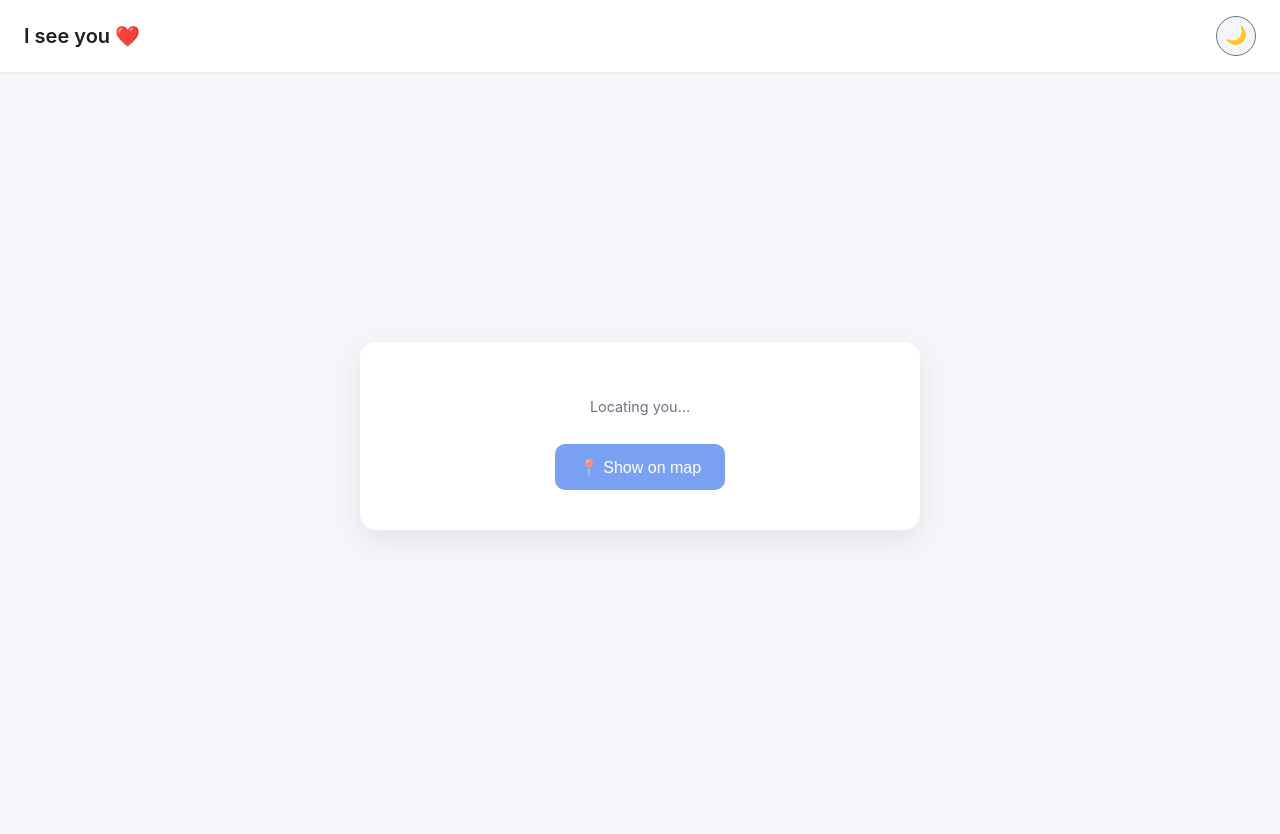
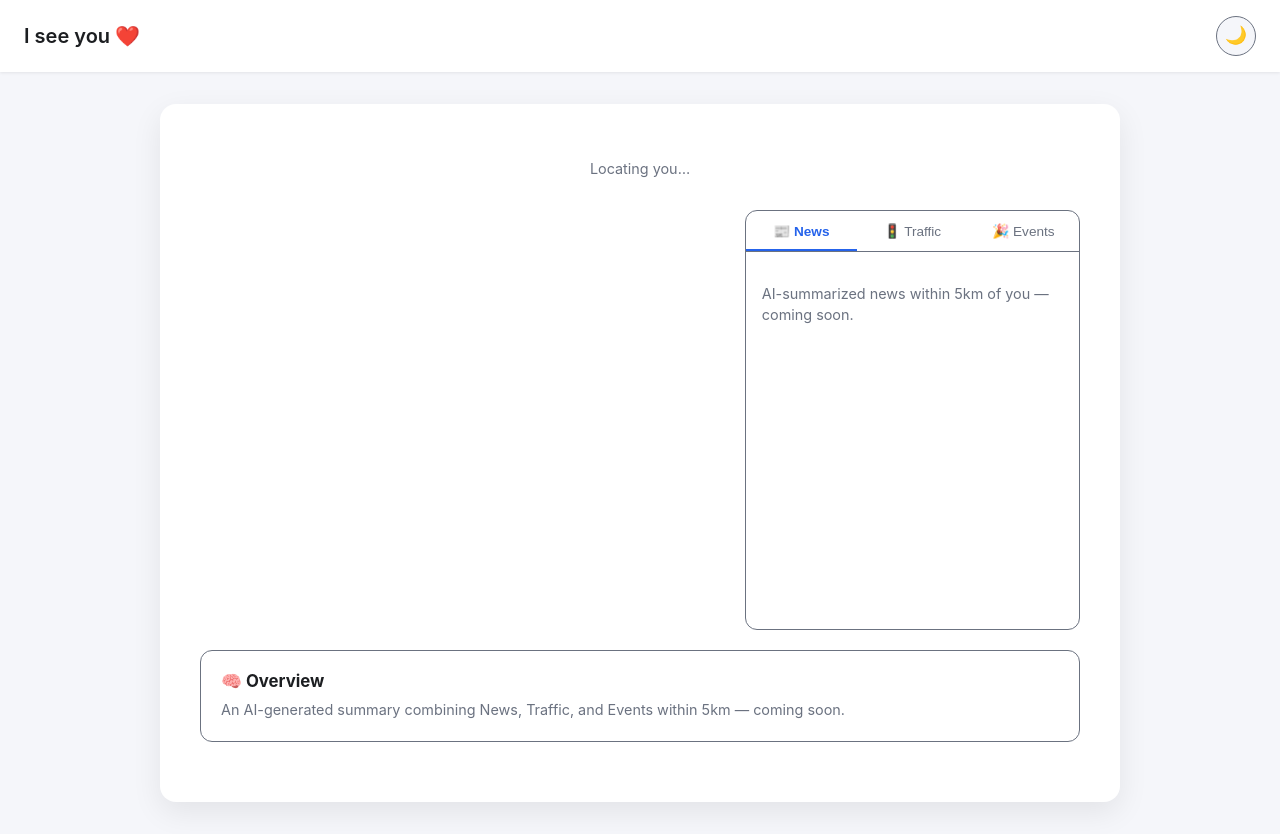
Before and after one commit to OzDoll/hello-world-weather, a plain HTML site: page index.html in a window 1280 px wide. Before the commit the page ends 800 px from the top, so only its background shows below. Drawn offline with nearby package versions, Linux system fonts and the light colour scheme.

Commit message:
Show map by default; add placeholder Nearby tabs and Overview panel
Removes the "Show on map" button - the map now renders automatically
once geolocation resolves, laid out next to a new "Nearby" panel with
News/Traffic/Events tabs and an Overview block below. Both are
placeholder UI for now (no data wired up yet); tab-switching itself is
fully functional so the upcoming AI integration only needs to populate
content. Log entries now save automatically on every page load instead
of on the old map-reveal click, since that click no longer exists.

```diff
--- a/index.html
+++ b/index.html
@@ -70,7 +70,7 @@
     background: var(--card);
     border-radius: 16px;
     padding: 2.5rem;
-    width: min(90vw, 560px);
+    width: min(94vw, 960px);
     text-align: center;
     box-shadow: 0 10px 30px rgba(0,0,0,0.08);
   }
@@ -108,15 +108,72 @@
     color: #dc2626;
     font-size: 0.9rem;
   }
-  #map-btn {
-    margin-top: 1.5rem;
+  .map-row {
+    margin-top: 1.75rem;
+    display: flex;
+    gap: 1rem;
+    align-items: stretch;
+    text-align: left;
   }
   #map {
-    margin-top: 1.25rem;
+    flex: 1 1 60%;
+    min-width: 0;
     height: 420px;
     border-radius: 12px;
     overflow: hidden;
-    display: none;
+  }
+  .intel-panel {
+    flex: 1 1 38%;
+    min-width: 240px;
+    display: flex;
+    flex-direction: column;
+    border: 1px solid var(--muted);
+    border-radius: 12px;
+    overflow: hidden;
+  }
+  .intel-tabs {
+    display: flex;
+    border-bottom: 1px solid var(--muted);
+  }
+  .intel-tab {
+    flex: 1;
+    background: transparent;
+    color: var(--muted);
+    border: none;
+    border-radius: 0;
+    padding: 0.75rem 0.5rem;
+    font-size: 0.85rem;
+  }
+  .intel-tab:hover { background: transparent; opacity: 0.8; }
+  .intel-tab.active {
+    color: var(--accent);
+    font-weight: 600;
+    box-shadow: inset 0 -2px 0 var(--accent);
+  }
+  .intel-panes {
+    flex: 1;
+    overflow-y: auto;
+    padding: 1rem;
+  }
+  .intel-pane { display: none; }
+  .intel-pane.active { display: block; }
+  .overview-panel {
+    margin-top: 1.25rem;
+    text-align: left;
+    padding: 1.25rem;
+    border: 1px solid var(--muted);
+    border-radius: 12px;
+  }
+  .overview-panel h2 {
+    font-size: 1.05rem;
+    margin: 0 0 0.5rem;
+  }
+  .overview-panel p {
+    margin: 0;
+  }
+  @media (max-width: 720px) {
+    .map-row { flex-direction: column; }
+    #map, .intel-panel { flex: none; width: 100%; }
   }
   #log-btn {
     margin-top: 0.75rem;
@@ -174,8 +231,34 @@
   <main>
     <div class="card">
       <div id="result"><p class="meta">Locating you…</p></div>
-      <button id="map-btn" disabled>📍 Show on map</button>
-      <div id="map"></div>
+
+      <div class="map-row">
+        <div id="map"></div>
+        <div class="intel-panel">
+          <div class="intel-tabs">
+            <button class="intel-tab active" data-tab="news">📰 News</button>
+            <button class="intel-tab" data-tab="traffic">🚦 Traffic</button>
+            <button class="intel-tab" data-tab="events">🎉 Events</button>
+          </div>
+          <div class="intel-panes">
+            <div class="intel-pane active" data-pane="news">
+              <p class="meta">AI-summarized news within 5km of you — coming soon.</p>
+            </div>
+            <div class="intel-pane" data-pane="traffic">
+              <p class="meta">AI-summarized traffic within 5km of you — coming soon.</p>
+            </div>
+            <div class="intel-pane" data-pane="events">
+              <p class="meta">AI-summarized events within 5km of you — coming soon.</p>
+            </div>
+          </div>
+        </div>
+      </div>
+
+      <div class="overview-panel">
+        <h2>🧠 Overview</h2>
+        <p class="meta">An AI-generated summary combining News, Traffic, and Events within 5km — coming soon.</p>
+      </div>
+
       <br>
       <button id="log-btn" hidden>🗂️ View log</button>
       <div id="log-panel">
@@ -214,7 +297,6 @@
   });
 
   const result = document.getElementById('result');
-  const mapBtn = document.getElementById('map-btn');
   const mapEl = document.getElementById('map');
   const logBtn = document.getElementById('log-btn');
   const logPanel = document.getElementById('log-panel');
@@ -226,7 +308,6 @@
 
   let adminKey = sessionStorage.getItem('weatherAdminKey') || null;
 
-  let coords = null;
   let leafletMap = null;
   let lastReading = null;
 
@@ -275,7 +356,6 @@
     navigator.geolocation.getCurrentPosition(async (pos) => {
       try {
         const { latitude, longitude } = pos.coords;
-        coords = { latitude, longitude };
         const [data, city] = await Promise.all([
           fetchWeather(latitude, longitude),
           fetchCity(latitude, longitude)
@@ -306,7 +386,9 @@
             📍 ${city ? `${city} — ` : ''}${latitude.toFixed(2)}, ${longitude.toFixed(2)}
           </p>
         `;
-        mapBtn.disabled = false;
+
+        initMap(latitude, longitude);
+        saveLogEntry(lastReading);
       } catch (err) {
         result.innerHTML = `<p class="error">${err.message}</p>`;
       }
@@ -315,30 +397,30 @@
     });
   }
 
-  function toggleMap() {
-    if (!coords) return;
+  function initMap(lat, lon) {
+    if (leafletMap) return;
 
-    const showing = mapEl.style.display === 'block';
-    if (showing) {
-      mapEl.style.display = 'none';
-      mapBtn.textContent = '📍 Show on map';
-      return;
-    }
+    leafletMap = L.map(mapEl).setView([lat, lon], 13);
+    L.tileLayer('https://{s}.tile.openstreetmap.org/{z}/{x}/{y}.png', {
+      attribution: '&copy; <a href="https://www.openstreetmap.org/copyright">OpenStreetMap</a> contributors',
+      maxZoom: 19
+    }).addTo(leafletMap);
+    L.marker([lat, lon]).addTo(leafletMap);
+    setTimeout(() => leafletMap.invalidateSize(), 0);
+  }
 
-    mapEl.style.display = 'block';
-    mapBtn.textContent = '🙈 Hide map';
+  function initIntelTabs() {
+    const tabs = document.querySelectorAll('.intel-tab');
+    const panes = document.querySelectorAll('.intel-pane');
 
-    if (!leafletMap) {
-      leafletMap = L.map(mapEl).setView([coords.latitude, coords.longitude], 13);
-      L.tileLayer('https://{s}.tile.openstreetmap.org/{z}/{x}/{y}.png', {
-        attribution: '&copy; <a href="https://www.openstreetmap.org/copyright">OpenStreetMap</a> contributors',
-        maxZoom: 19
-      }).addTo(leafletMap);
-      L.marker([coords.latitude, coords.longitude]).addTo(leafletMap);
-    }
-    setTimeout(() => leafletMap.invalidateSize(), 0);
-
-    if (lastReading) saveLogEntry(lastReading);
+    tabs.forEach(tab => {
+      tab.addEventListener('click', () => {
+        tabs.forEach(t => t.classList.remove('active'));
+        panes.forEach(p => p.classList.remove('active'));
+        tab.classList.add('active');
+        document.querySelector(`.intel-pane[data-pane="${tab.dataset.tab}"]`).classList.add('active');
+      });
+    });
   }
 
   function saveLogEntry(reading) {
@@ -388,7 +470,7 @@
       return;
     }
     if (!log.length) {
-      logList.innerHTML = '<p class="meta">No entries yet — click Show on map to log one.</p>';
+      logList.innerHTML = '<p class="meta">No entries yet.</p>';
       return;
     }
 
@@ -411,9 +493,9 @@
     if (!showing) renderLog();
   }
 
-  mapBtn.addEventListener('click', toggleMap);
   logBtn.addEventListener('click', toggleLog);
 
+  initIntelTabs();
   loadWeather();
 </script>
 </body>
```
